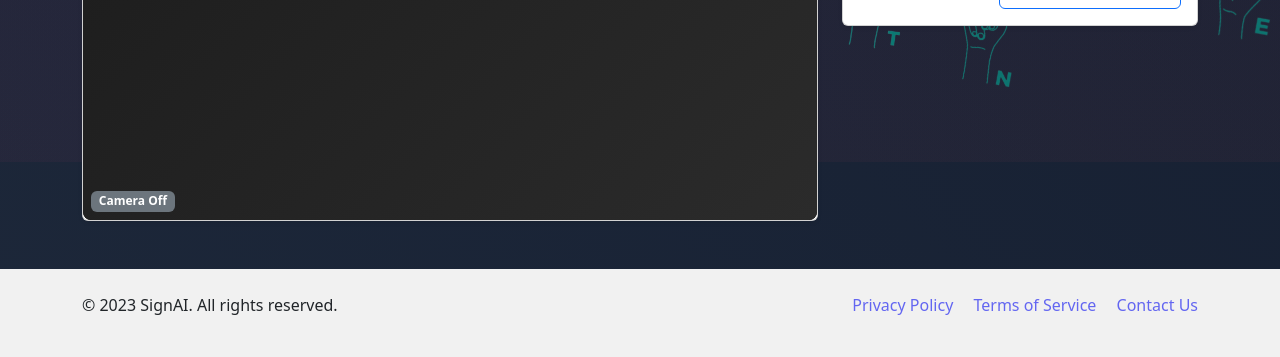
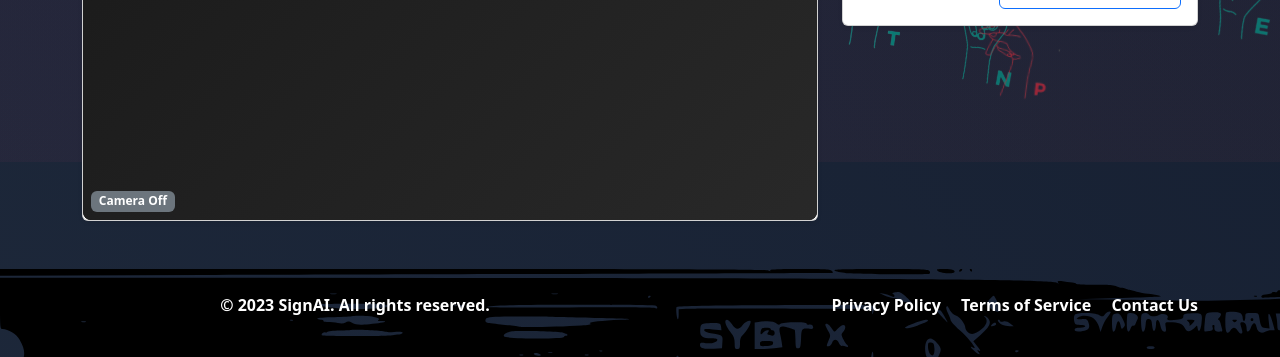
Before and after one commit to Harsh854-22/SIGNAI, a Flask app: page / in a window 1280 px wide. Shown: the part 638-995 px from the top of the page. Run offline with Flask 2, Linux system fonts and the light colour scheme; some libraries are stand-ins or nearby versions.

Commit message:
start camera centered and fotter changed

```diff
--- a/static/css/styles.css
+++ b/static/css/styles.css
@@ -104,7 +104,7 @@ body {
 /* Camera Container */
 #cameraContainer {
     aspect-ratio: 4/3;
-    background-color: #000;
+    background-color: black;
     overflow: hidden;
     border-radius: 0.5rem;
     position: relative;
@@ -133,14 +133,14 @@ body {
 
 #cameraPlaceholder {
     position: absolute;
-    top: 0;
+    top: 35%;
     left: 0;
     width: 100%;
     height: 100%;
     display: block !important;
     align-items: center;
     justify-content: center;
-    background-color: #1a1a1a;
+    background-color: black;
     color: white;
     z-index: 0;
     flex-direction: column;
@@ -436,13 +436,21 @@ body {
 
 /* Footer */
 .app-footer {
-    background-color: #f1f1f1;
+    text-align: center;
+    justify-content: center;
+    align-items: center;
+    color: white;
+    font-weight: bold;
+    background-image: url(/static/images/banner.svg);
+    /* background-color: #f1f1f1; */
     padding: 1.5rem 0;
     margin-top: auto;
 }
 
 .app-footer a {
-    color: var(--primary-color);
+    font-weight: bold;
+    color: white;
+    /* color: var(--primary-color); */
 }
 
 /* Modals */
--- a/static/css/styles3.css
+++ b/static/css/styles3.css
@@ -70,7 +70,7 @@
   .m { top: 5%; right: 15%; animation: floatLeft 14s infinite alternate ease-in-out; background-image: url('/static/images/asl/M.png'); }
   .n { bottom: 5%; right: 25%; animation: floatRight 13s infinite alternate ease-in-out; background-image: url('/static/images/asl/N.png'); }
   .o { top: 45%; left: 50%; animation: floatUpDown 12s infinite ease-in-out; background-image: url('/static/images/asl/O.png'); }
-  .p { top: 15%; left: 70%; animation: driftDiagonal 18s infinite alternate ease-in-out; background-image: url('/static/images/asl/P.png'); }
+  .p { bottom: 10%; right: 20%; animation: driftDiagonal 18s infinite alternate ease-in-out; background-image: url('/static/images/asl/P.png'); }
 .q { bottom: 30%; right: 10%; animation: swirlFloat 20s infinite ease-in-out; background-image: url('/static/images/asl/Q.png'); }
 .r { top: 60%; left: 10%; animation: gentleZoom 16s infinite ease-in-out; background-image: url('/static/images/asl/R.png'); }
 .s { top: 25%; right: 15%; animation: floatLeft 13s infinite alternate ease-in-out; background-image: url('/static/images/asl/S.png'); }
--- a/templates/index.html
+++ b/templates/index.html
@@ -93,7 +93,7 @@
                                     <div id="cameraContainer" class="position-relative">
                                         <video id="video" autoplay playsinline muted></video>
                                         <canvas id="canvas"></canvas>
-                                        <div id="cameraPlaceholder" class="d-flex flex-column align-items-center justify-content-center">
+                                        <div id="cameraPlaceholder" class="d-flex flex-column align-items-center justify-content-center ">
                                             <i class="fas fa-sign-language fa-4x mb-3"></i>
                                             <p>Click "Start Camera" to begin ASL translation</p>
                                         </div>
```
